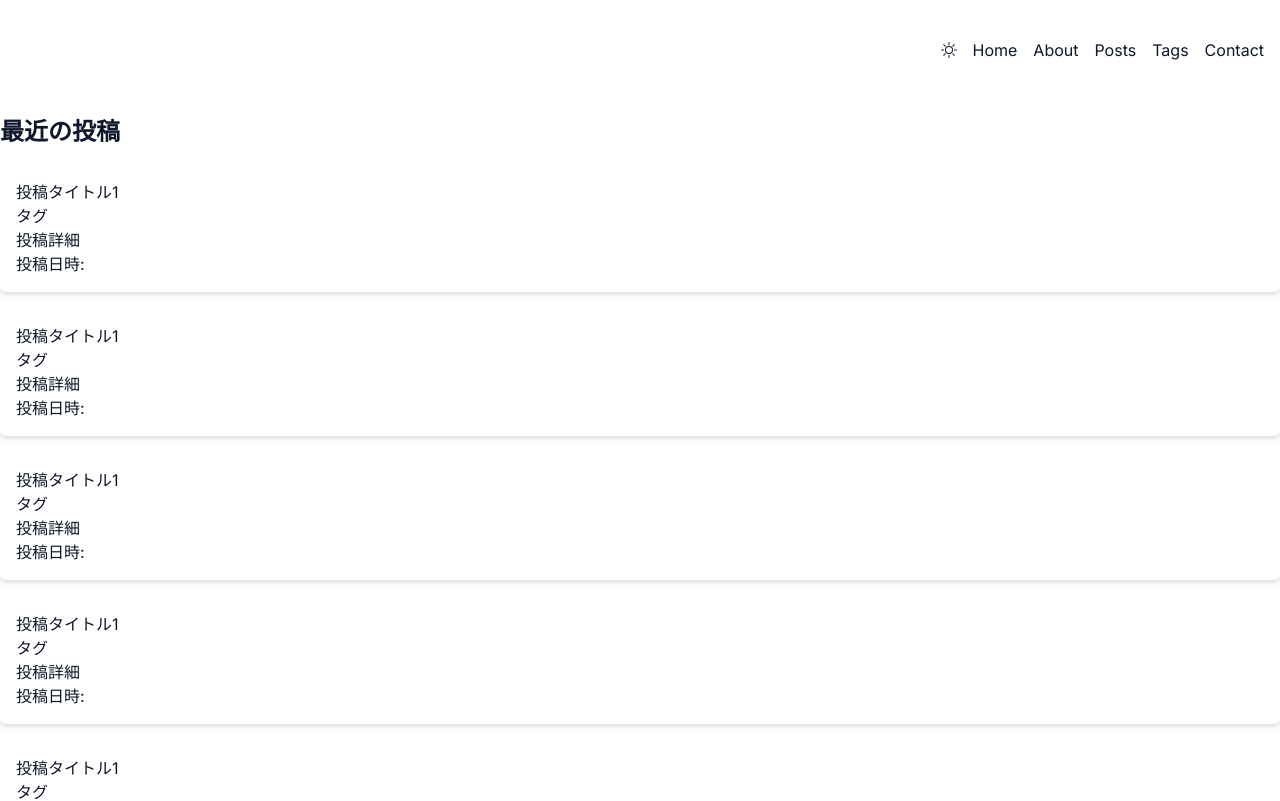
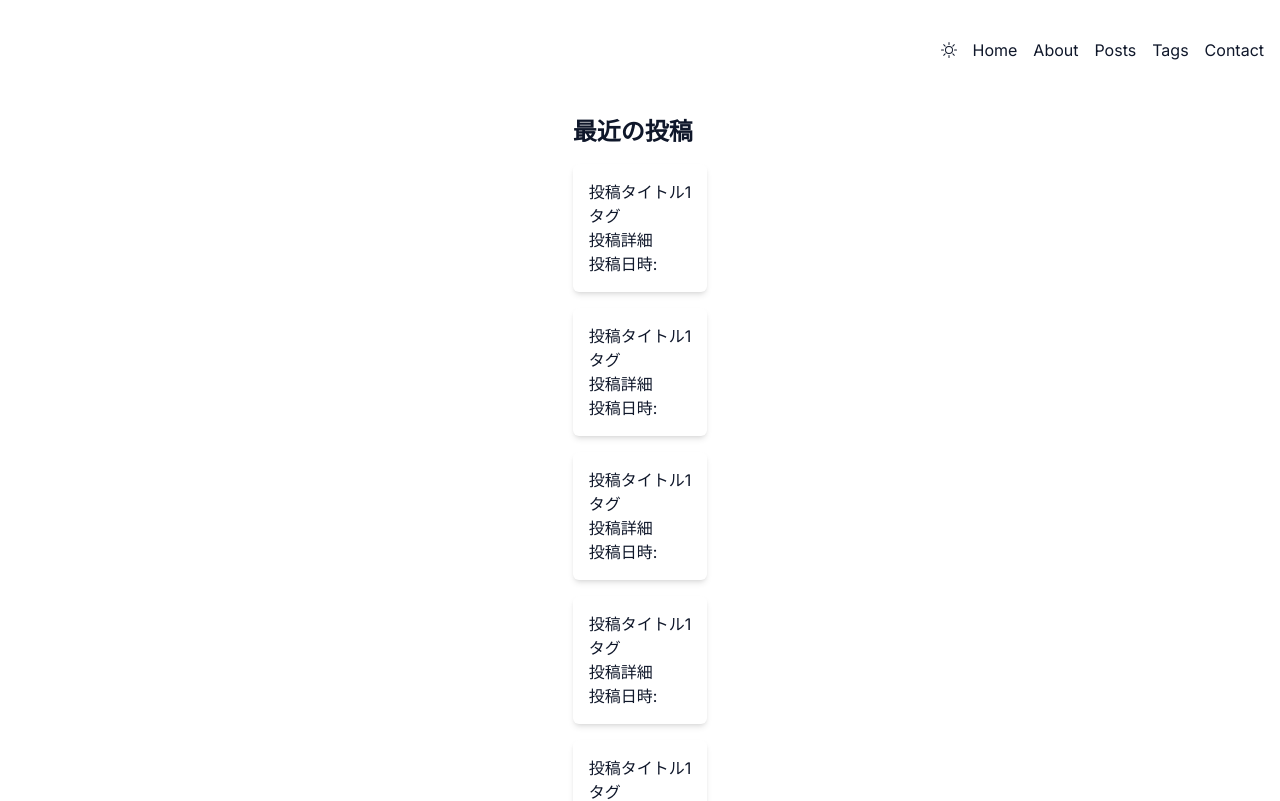
Before and after one commit to yamataikoku0114/next-blog, a Next.js app: page / in a window 1280 px wide. Shown: the top 801 px of the page. Built offline with nearby package versions, Linux system fonts and the light colour scheme.

Commit message:
記事詳細画面の内容を真ん中に表示するためのCSS追加

```diff
--- a/src/app/layout.tsx
+++ b/src/app/layout.tsx
@@ -24,7 +24,7 @@ export default function RootLayout({
       >
         <ThemeProvider attribute="class" defaultTheme="system" enableSystem>
           <Header />
-          {children}
+          <div className="flex justify-center">{children}</div>
           <Footer />
         </ThemeProvider>
       </body>
```
